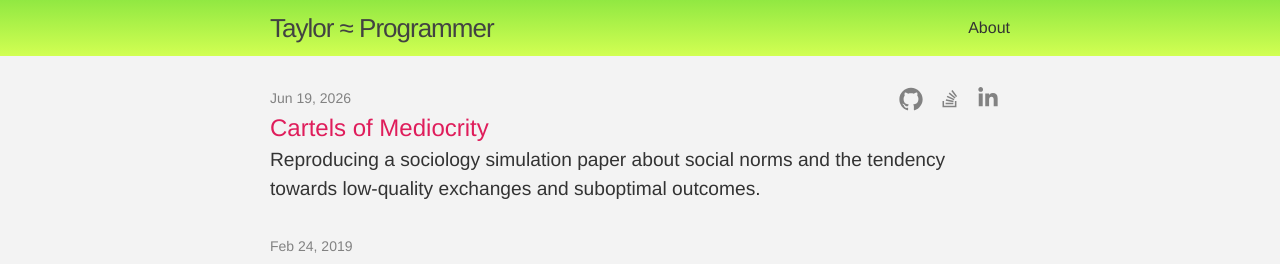
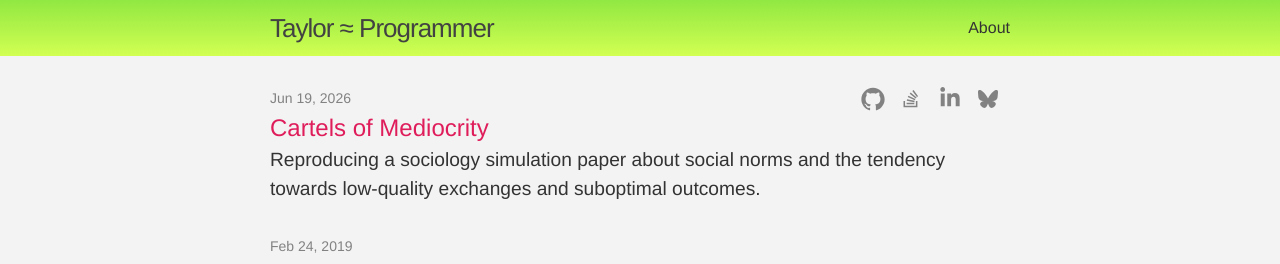
Before and after one commit to taylorwood/taylorwood.github.io, a Jekyll site: the page built from index.html, in a window 1280 px wide. Shown: the top 264 px of the page. Built offline with Jekyll 4.4.1, drawn with Linux system fonts in a browser that asks for light colours.

Commit message:
Fix broken URLs, add bsky profile

```diff
--- a/_config.yml
+++ b/_config.yml
@@ -6,7 +6,8 @@ url: "https://blog.taylorwood.io" # the base hostname & protocol for your site
 github_username: taylorwood
 linkedin_username: taylorhwood
 linkedin_name: Taylor Wood
-stackoverflow_username: taylorwood
+stackoverflow_url: https://stackoverflow.com/users/8746216/taylor-wood
+bsky_username: taylorwood.io
 
 # Build settings
 markdown: kramdown
--- a/_includes/contact.html
+++ b/_includes/contact.html
@@ -13,9 +13,9 @@
     </li>
     {% endif %}
 
-    {% if site.stackoverflow_username %}
+    {% if site.stackoverflow_url %}
     <li>
-      <a href="https://stackoverflow.com/cv/{{ site.stackoverflow_username }}" target="_blank">
+      <a href="{{ site.stackoverflow_url }}" target="_blank">
         <span class="icon  icon--stackoverflow">
             <svg xmlns="http://www.w3.org/2000/svg" xmlns:xlink="http://www.w3.org/1999/xlink" version="1.1" x="0px" y="0px" viewBox="0 0 120 120" style="enable-background:new 0 0 120 120;" xml:space="preserve">
               <polygon fill="#828282" points="84.4,93.8 84.4,70.6 92.1,70.6 92.1,101.5 22.6,101.5 22.6,70.6 30.3,70.6 30.3,93.8 "/>
@@ -23,7 +23,7 @@
               </svg>
         </span>
 
-        <!-- <span class="username">{{ site.stackoverflow_username }}</span> -->
+        <!-- <span class="username">{{ site.stackoverflow_url }}</span> -->
       </a>
     </li>
     {% endif %}
@@ -46,6 +46,18 @@
     </li>
     {% endif %}
 
+    {% if site.bsky_username %}
+    <li>
+      <a href="https://bsky.app/profile/{{ site.bsky_username }}" target="_blank">
+        <span class="icon  icon--bsky">
+          <svg xmlns="http://www.w3.org/2000/svg" fill="none" viewBox="0 0 24 24">
+            <path fill="#828282" d="M6.335 4.212c2.293 1.76 4.76 5.327 5.665 7.241.906-1.914 3.372-5.482 5.665-7.241C19.319 2.942 22 1.96 22 5.086c0 .624-.35 5.244-.556 5.994-.713 2.608-3.315 3.273-5.629 2.87 4.045.704 5.074 3.035 2.852 5.366-4.22 4.426-6.066-1.111-6.54-2.53-.086-.26-.126-.382-.127-.278 0-.104-.041.018-.128.278-.473 1.419-2.318 6.956-6.539 2.53-2.222-2.331-1.193-4.662 2.852-5.366-2.314.403-4.916-.262-5.63-2.87C2.35 10.33 2 5.71 2 5.086c0-3.126 2.68-2.144 4.335-.874Z"/>
+          </svg>
+        </span>
+      </a>
+    </li>
+    {% endif %}
+
     {% if site.twitter_username %}
     <li>
       <a href="https://twitter.com/{{ site.twitter_username }}" target="_blank">
```
Also changed, not shown: README.md.
